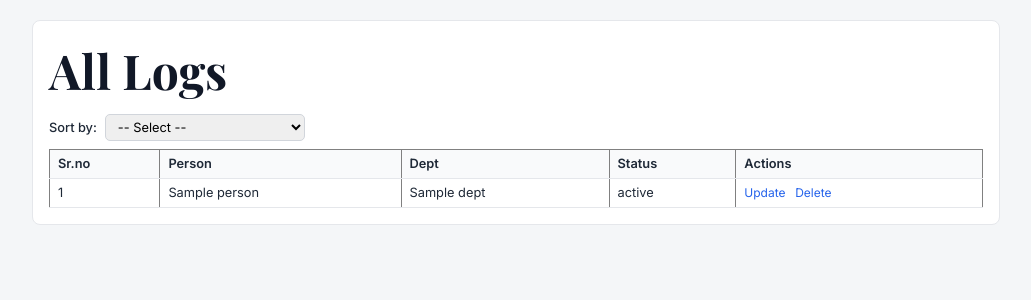
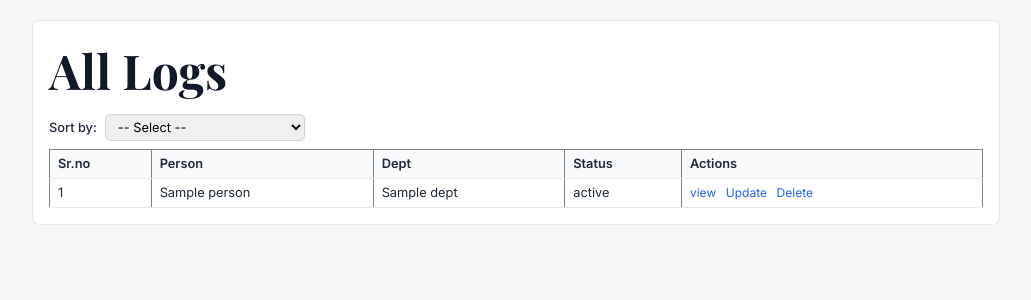
Before and after one commit to PratikG345/LogMate, a Django app: template blogsite/core/templates/core/list.html in a window 1280 px wide. Shown: the part 52-352 px from the top of the page, without its empty margins (124-1155 px from the left). Run offline with Django 5.2, Linux system fonts and the light colour scheme; the template is opened without the code that fills it: most values are stand-ins (such as "Sample title", 1, 10 or a date in 2020); data that the repository does not hold is empty.

Commit message:
added view option in list

```diff
--- a/blogsite/core/templates/core/list.html
+++ b/blogsite/core/templates/core/list.html
@@ -27,10 +27,11 @@
       {% for log in logs %}
       <tr>
         <td>{{ forloop.counter }}</td>
-        <a href="{% url "log_detail" log.pk %}"><td>{{ log.person }}</td></a>
+        <td>{{ log.person }}</td>
         <td>{{ log.dept.dept_name }}</td>
         <td>{{ log.status }}</td>
         <td>
+          <a href="{% url "log_detail" log.pk %}">view</a>
           <a href="{% url "update_log" log.pk %}">Update</a>
           <a href="{% url "delete_log" log.pk %}">Delete</a>
         </td>
```
